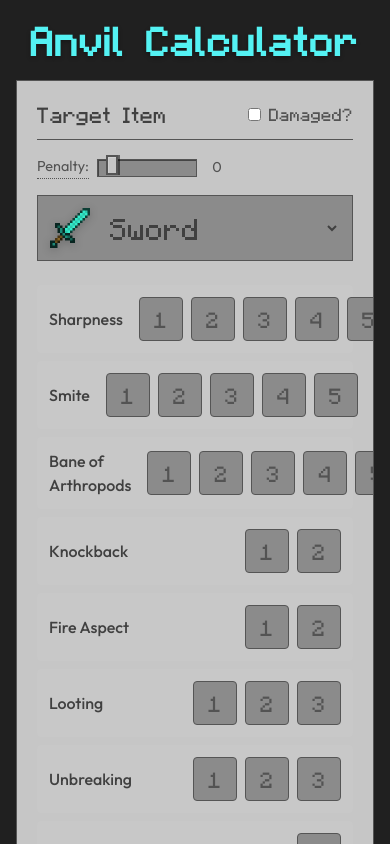
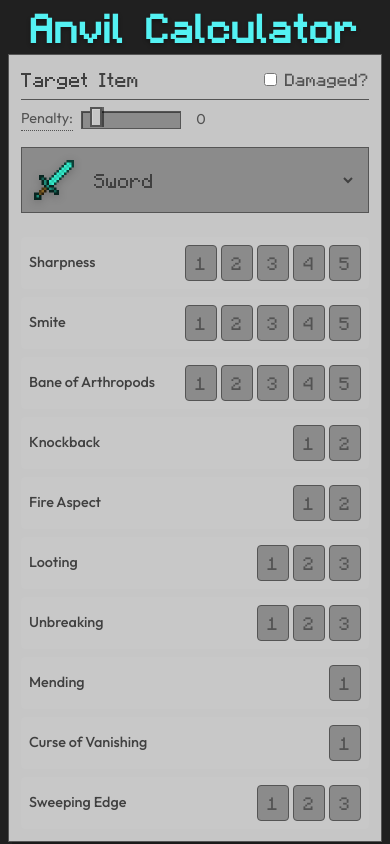
Before and after one commit to sunnypwang/Anvil-Calculator, a React (Vite) app: page / in a window 390 px wide. Shown: the top 844 px of the page. Built offline with nearby package versions, Linux system fonts and the light colour scheme.

Commit message:
Updated mobile layout

```diff
--- a/src/App.css
+++ b/src/App.css
@@ -22,6 +22,28 @@
   color: var(--accent-primary);
   text-shadow: 0 2px 4px rgba(0, 0, 0, 0.3);
   margin-bottom: 0px;
+  line-height: 1.2;
+}
+
+/* Responsive Header Control */
+.app-header-mobile {
+  display: none;
+  /* Hidden by default */
+}
+
+.app-header-desktop {
+  display: block;
+}
+
+@media (max-width: 1000px) {
+  .app-header-mobile {
+    display: block;
+    margin-bottom: 0.5rem;
+  }
+
+  .app-header-desktop {
+    display: none;
+  }
 }
 
 .app-subtitle {
@@ -317,8 +339,8 @@ button {
 }
 
 .btn-level {
-  width: 2.75rem;
-  /* Larger touch target */
+  width: 2.25rem;
+  /* Thinner for mobile */
   height: 2.75rem;
   display: flex;
   align-items: center;
@@ -332,6 +354,7 @@ button {
   border: 1px solid var(--border-light);
   cursor: pointer;
   padding: 0;
+  flex-shrink: 0;
 }
 
 .btn-level:hover {
@@ -538,3 +561,64 @@ button {
   padding-left: 1rem;
   /* Slide effect */
 }
+
+/* Compact Mobile Layout Overrides */
+@media (max-width: 1000px) {
+  .calculator-grid {
+    grid-template-columns: 1fr;
+    overflow-y: auto;
+    gap: 1rem;
+    /* Reduced gap */
+  }
+
+  .app-container {
+    height: auto;
+    overflow: visible;
+    padding: 0.5rem;
+    /* Reduced outer padding */
+  }
+
+  /* Compact Panel for Mobile */
+  .panel {
+    padding: 0.75rem;
+    /* Reduced padding */
+  }
+
+  .panel-header {
+    margin-bottom: 0.5rem;
+    padding-bottom: 0.5rem;
+    font-size: 1rem;
+  }
+
+  /* Compact Rows */
+  .enchant-row {
+    padding: 0.5rem;
+    /* Tighter rows */
+    flex-wrap: wrap;
+    /* Allow wrapping if absolutely needed */
+    gap: 0.5rem;
+  }
+
+  .enchant-name {
+    font-size: 0.9rem;
+    /* Smaller text */
+    padding-right: 0.5rem;
+  }
+
+  /* Even smaller buttons for mobile */
+  .btn-level {
+    width: 2rem;
+    height: 2.25rem;
+    font-size: 0.9rem;
+  }
+
+  .level-controls {
+    gap: 0.25rem;
+    /* Tighter button grouping */
+  }
+
+  .tool-dropdown {
+    font-size: 1rem;
+    /* Reduced from 1.5rem for mobile */
+  }
+}
--- a/src/App.jsx
+++ b/src/App.jsx
@@ -109,9 +109,9 @@ function App() {
 
   return (
     <div className="app-container">
-      <header className="app-header">
+      {/* Mobile-only Header */}
+      <header className="app-header app-header-mobile">
         <h1 className="app-title">Anvil Calculator</h1>
-
       </header>
 
       <div className="calculator-grid">
@@ -150,6 +150,10 @@ function App() {
 
         {/* Center Controls & Result */}
         <div className="controls-center">
+          <header className="app-header app-header-desktop">
+            <h1 className="app-title">Anvil Calculator</h1>
+          </header>
+
           <div className="action-bar flex-col w-full">
             <button
               className="btn-primary w-full"
```
